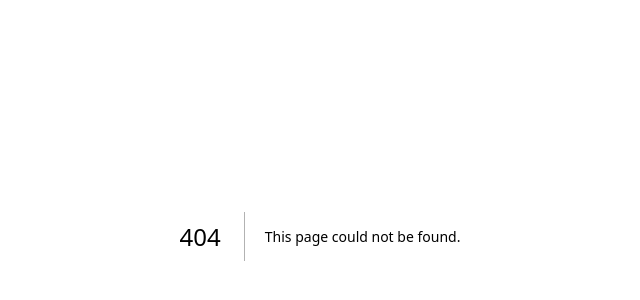
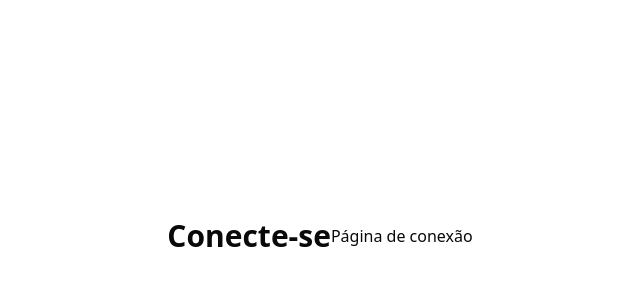
Before and after one commit to WeversonQ7/esteticaia, a Next.js app: page /conecte-se in a window 1280 px wide. Before the commit this address had no page. Shown: the part 164-464 px from the top of the page, without its empty margins (320-960 px from the left). Built offline with nearby package versions, Linux system fonts and the light colour scheme.

Commit message:
feat: add conecte-se page

```diff
--- /dev/null
+++ b/app/conecte-se/page.tsx
@@ -0,0 +1,8 @@
+export default function ConecteSePage() {
+  return (
+    <div className="min-h-screen flex items-center justify-center">
+      <h1 className="text-3xl font-bold">Conecte-se</h1>
+      <p>Página de conexão</p>
+    </div>
+  );
+}
```
